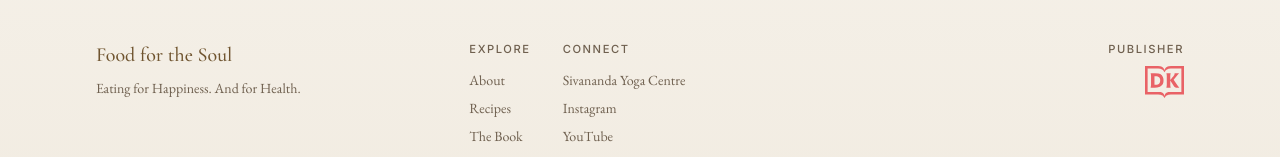
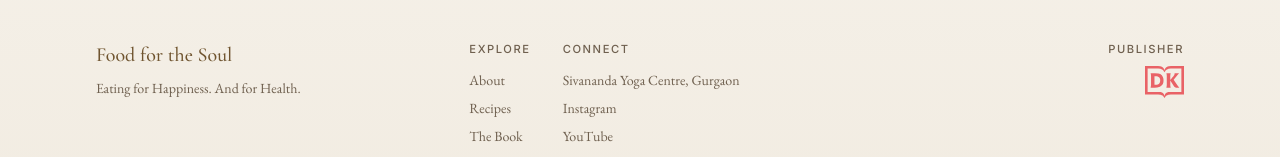
Before and after one commit to abhavk/the-yoga-cookbook, a Next.js app: page / in a window 1280 px wide. Shown: the part 4364-4521 px from the top of the page. Built offline with nearby package versions, Linux system fonts and the light colour scheme.

Commit message:
Update footer label to Sivananda Yoga Centre, Gurgaon

```diff
--- a/src/components/Footer.tsx
+++ b/src/components/Footer.tsx
@@ -37,7 +37,7 @@ export default function Footer() {
               </p>
               <div className="space-y-2">
                 {[
-                  { label: "Sivananda Yoga Centre", href: "https://yogashowstheway.com" },
+                  { label: "Sivananda Yoga Centre, Gurgaon", href: "https://yogashowstheway.com" },
                   { label: "Instagram", href: "https://www.instagram.com/sivanandagurgaon" },
                   { label: "YouTube", href: "https://www.youtube.com/@sivanandayogacentregurgaon" },
                   { label: "Contact", href: "https://wa.me/919810645850" },
```
